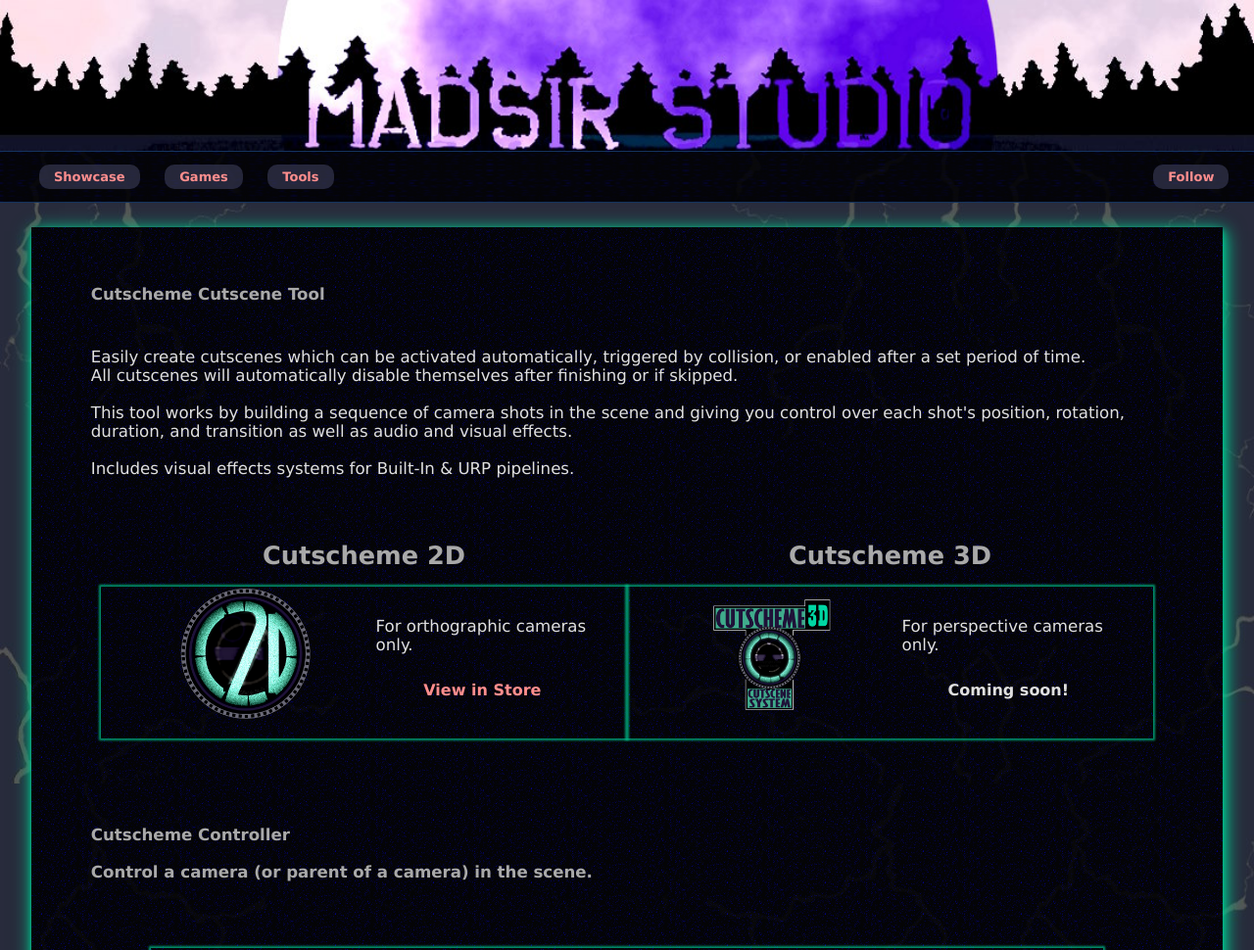
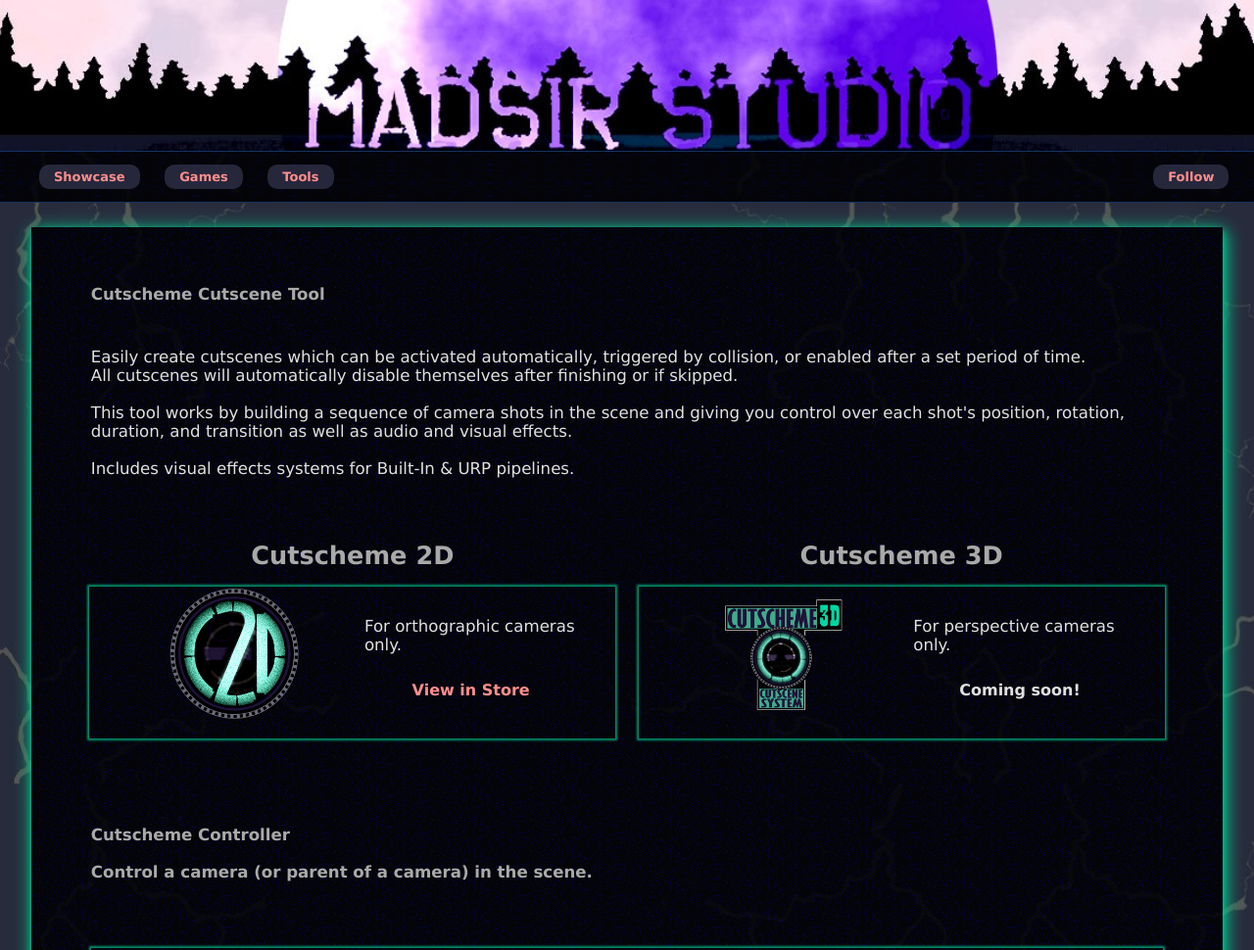
Before and after one commit to Madsir/madsirstudio.github.io, a Jekyll site: the page built from cutscheme/index.html, in a window 1280 px wide. Shown: the top 970 px of the page at 98% size. Built offline with Jekyll 4.4.1, drawn with Linux system fonts in a browser that asks for light colours; grey boxes are pictures that could not be loaded.

Commit message:
Update index.html

```diff
--- a/cutscheme/index.html
+++ b/cutscheme/index.html
@@ -29,12 +29,14 @@
 }
   .col, .coll{
   width: 46%;
+	  padding-left: 1%;
+	  padding-right: 1%;
 }
 .col {float:left};
       .coll{float:right};
 .split {
- margin-left:5%;
- margin-right:5%;
+ margin-left:10%;
+ margin-right:10%;
 }
 p {
   font-size: 1.3em;
@@ -45,8 +47,8 @@
 margin-left: 5%;
 }
 .around {
-  margin-left: 10%;
-  margin-right: 10%;
+  margin-left: 5%;
+  margin-right: 5%;
   margin-top: 2%;
   margin-bottom: 2%;
 }
@@ -103,7 +105,7 @@
   margin-left: 5%;
   margin-right: 5%;
 }
-h1{font-size: 1.3em;}
+h1{font-size: 1.4em;}
 h5 {
   font-size: 0.7em;
 }
@@ -112,6 +114,10 @@
 }
 .fonter img{
   width: 75%;
+}
+ .split {
+ margin-left:5%;
+ margin-right:5%;
 }
 }
 .center {
```
